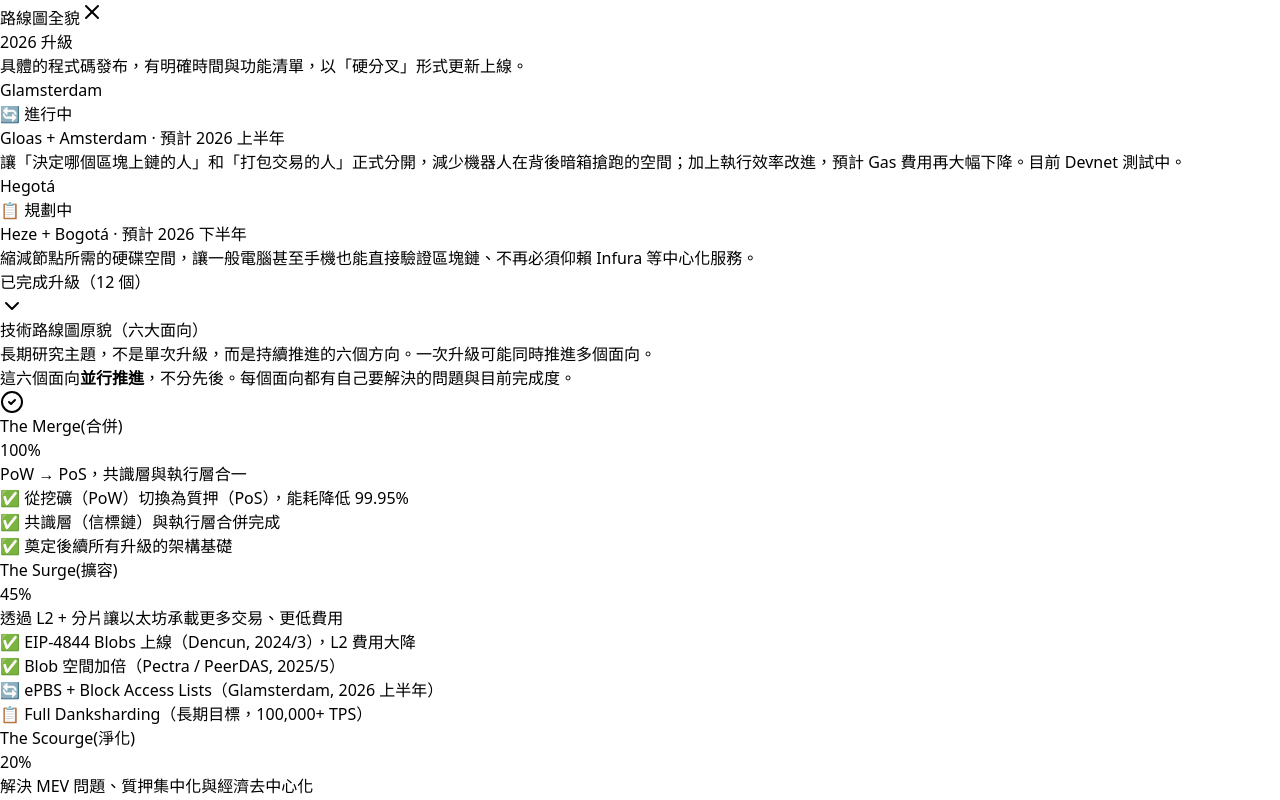
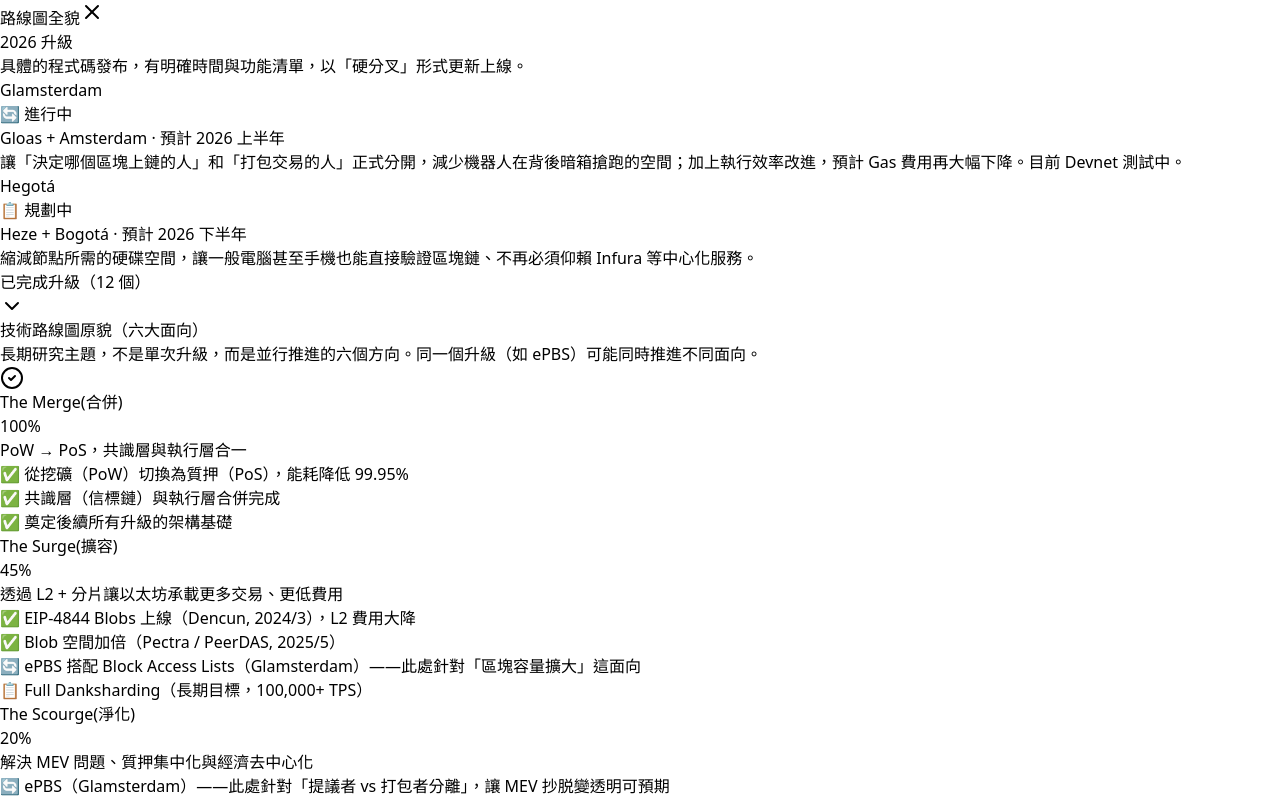
Before and after one commit to ASTROHSU/Ethereum-roadmap, a React (Vite) app: page / in a window 1280 px wide. Shown: the top 800 px of the page. Built offline with nearby package versions, Linux system fonts and the light colour scheme.

Commit message:
fix: clarify ePBS appears in both Surge and Scourge, merge duplicate sidebar text

```diff
--- a/src/components/EthereumRoadmapUX.jsx
+++ b/src/components/EthereumRoadmapUX.jsx
@@ -41,7 +41,7 @@
     goals: [
       '✅ EIP-4844 Blobs 上線（Dencun, 2024/3），L2 費用大降',
       '✅ Blob 空間加倍（Pectra / PeerDAS, 2025/5）',
-      '🔄 ePBS + Block Access Lists（Glamsterdam, 2026 上半年）',
+      '🔄 ePBS 搭配 Block Access Lists（Glamsterdam）——此處針對「區塊容量擴大」這面向',
       '📋 Full Danksharding（長期目標，100,000+ TPS）',
     ],
   },
@@ -53,7 +53,7 @@
     status: 'in_progress',
     progress: 20,
     goals: [
-      '🔄 ePBS（提議者與建構者分離）進入 Glamsterdam',
+      '🔄 ePBS（Glamsterdam）——此處針對「提議者 vs 打包者分離」，讓 MEV 抄脱變透明可預期',
       '🔄 DVT（分散式驗證者技術）持續推進',
       '📋 加密記憶體池（未來防 MEV 搶跑）',
       '📋 抑制流動性質押集中化（Lido / Coinbase 問題）',
@@ -697,10 +697,7 @@
           {/* 技術路線圖原貌 */}
           <div>
             <span className="font-semibold text-slate-700 text-xs uppercase tracking-wider">技術路線圖原貌（六大面向）</span>
-            <p className="mt-1 text-xs text-slate-400 italic">長期研究主題，不是單次升級，而是持續推進的六個方向。一次升級可能同時推進多個面向。</p>
-            <p className="mt-2 text-slate-600 leading-relaxed">
-              這六個面向<strong className="text-slate-700">並行推進</strong>，不分先後。每個面向都有自己要解決的問題與目前完成度。
-            </p>
+            <p className="mt-1 text-xs text-slate-400 italic">長期研究主題，不是單次升級，而是並行推進的六個方向。同一個升級（如 ePBS）可能同時推進不同面向。</p>
             <div className="grid grid-cols-1 gap-3 mt-3">
               {officialRoadmapPhases.map((phase) => (
                 <div
```
